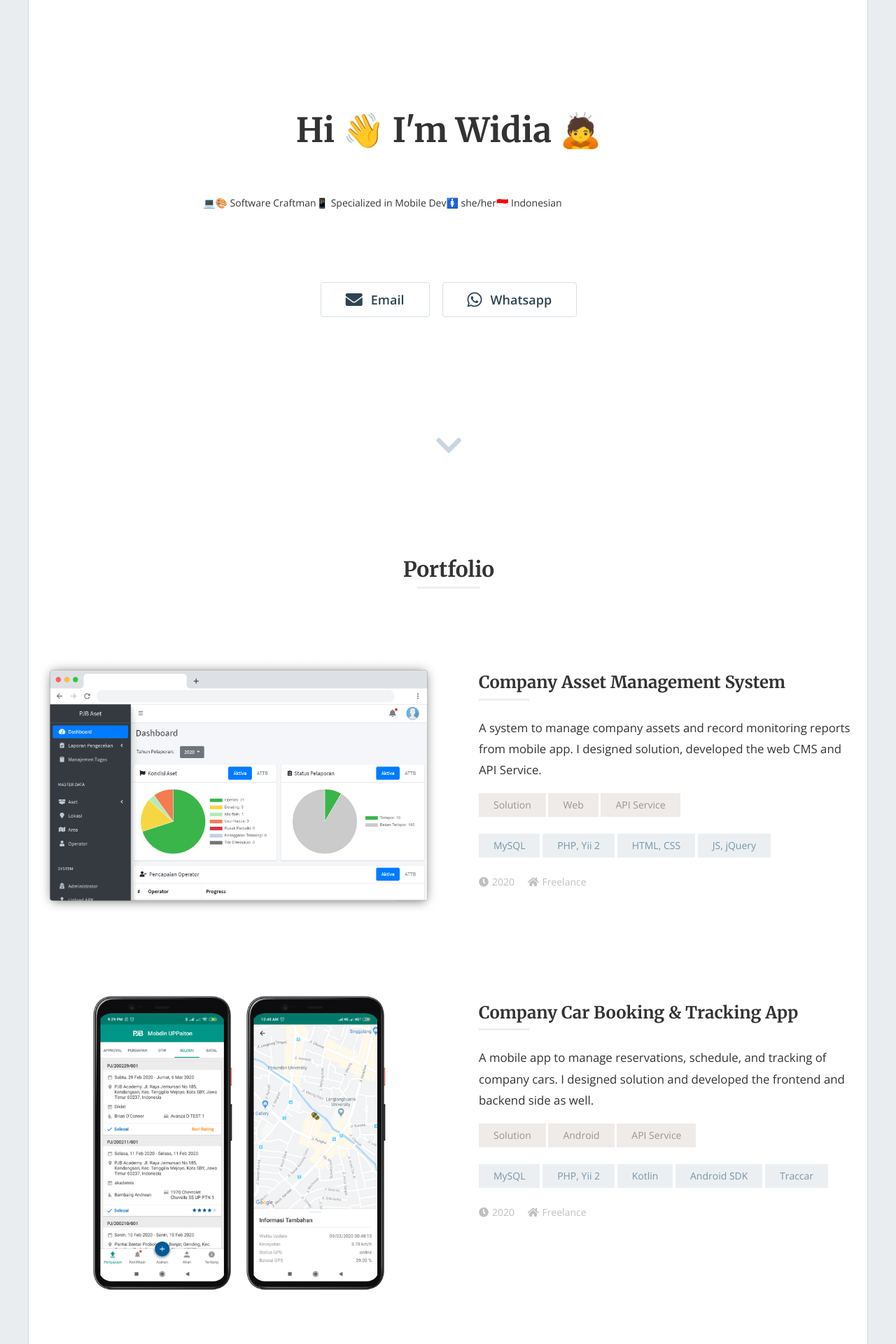
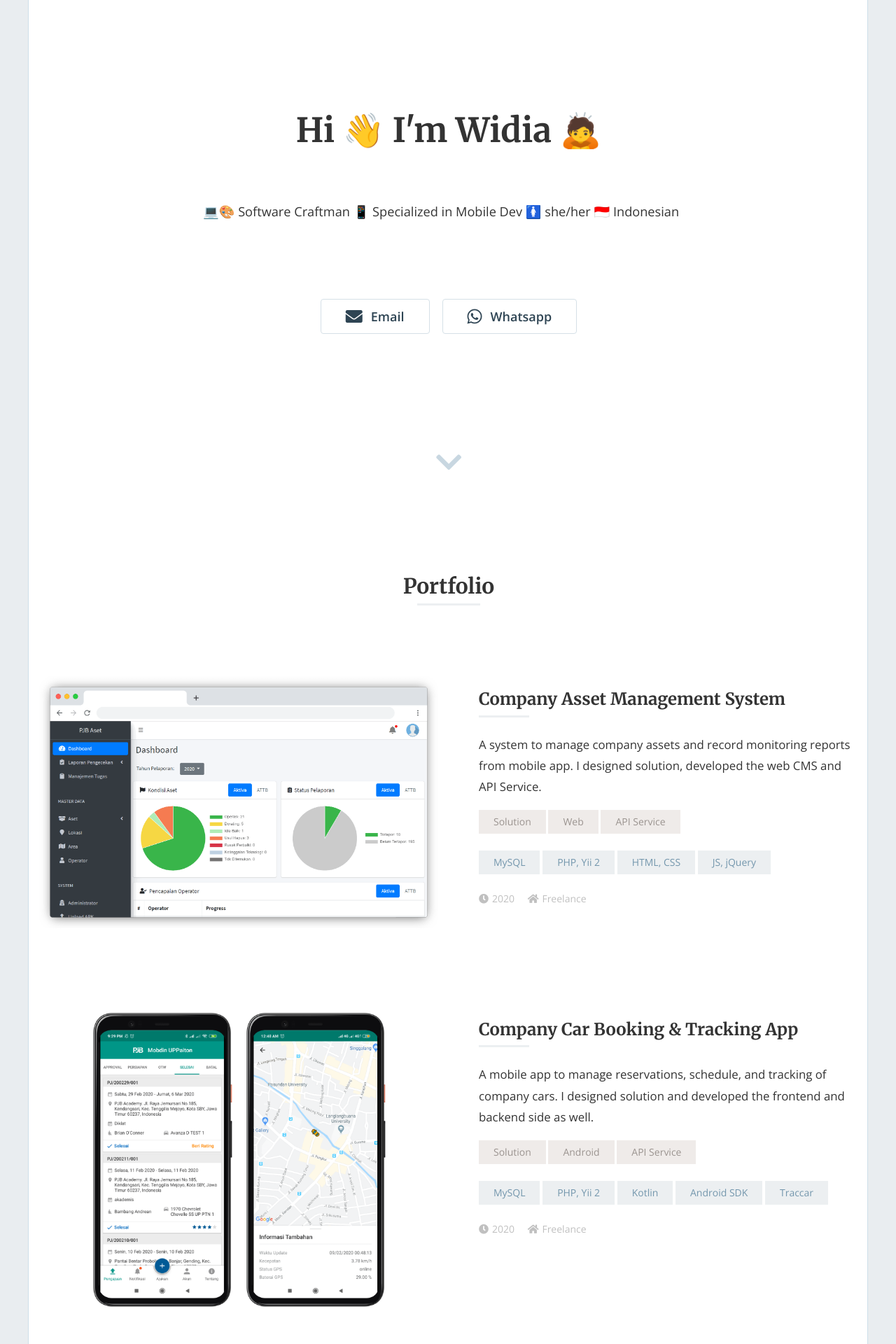
Before and after one commit to widiarifki/widiarifki.github.io, a Jekyll site: the page built from index.html, in a window 1280 px wide. Shown: the top 1920 px of the page at 70% size. Built offline with Jekyll 4.4.1, drawn with Linux system fonts in a browser that asks for light colours; nearby versions of some CDN libraries; emoji names are drawn with the system emoji font; the list of posts is cut into pages by our own code.

Commit message:
update style

```diff
--- a/_config.yml
+++ b/_config.yml
@@ -16,7 +16,7 @@
 title: "Hello. I'm Widia."
 email: 'widiarifki@gmail.com'
 heading: 'Hi :wave: I''m Widia :bow:'
-description: ':computer::art: Software Craftman | :iphone: Specialized in Mobile Dev | :womens: she/her | :indonesia: Indonesian'
+description: ':computer::art: Software Craftman    :iphone: Specialized in Mobile Dev    :womens: she/her    :indonesia: Indonesian'
 baseurl: "" # the subpath of your site, e.g. /blog
 url: "https://widiarifki.github.io" # the base hostname & protocol for your site, e.g. https://example.com
 twitter_username: ''
--- a/css/style.scss
+++ b/css/style.scss
@@ -48,6 +48,11 @@ article {
 }
 
 p {
+  line-height: 1.8;
+  font-size: 1.3em;
+}
+
+#portfolio p {
   line-height: 1.8;
   font-size: 1.2em;
 }
```
